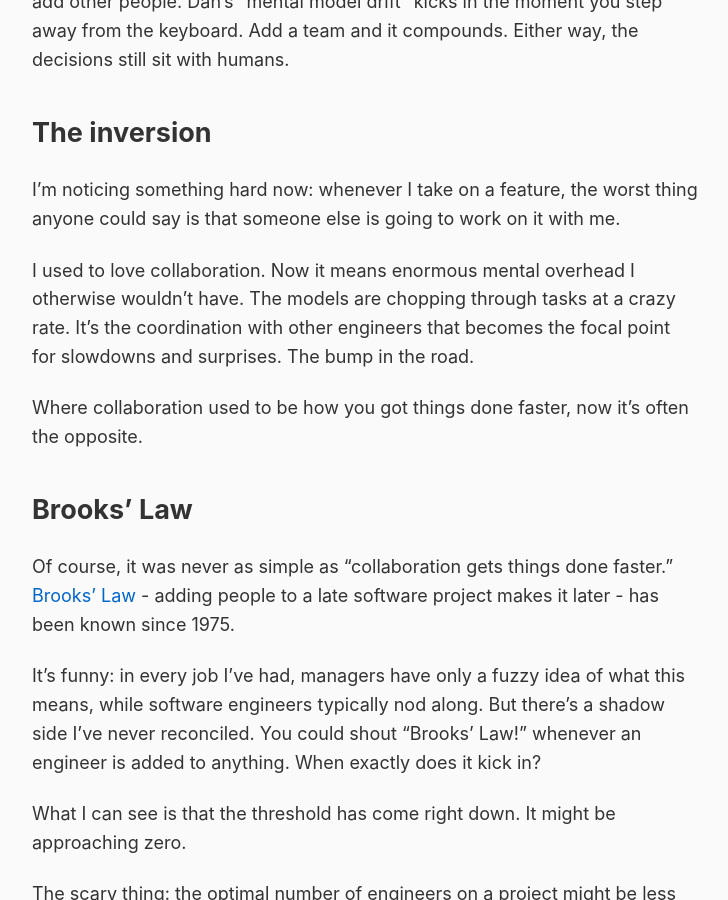
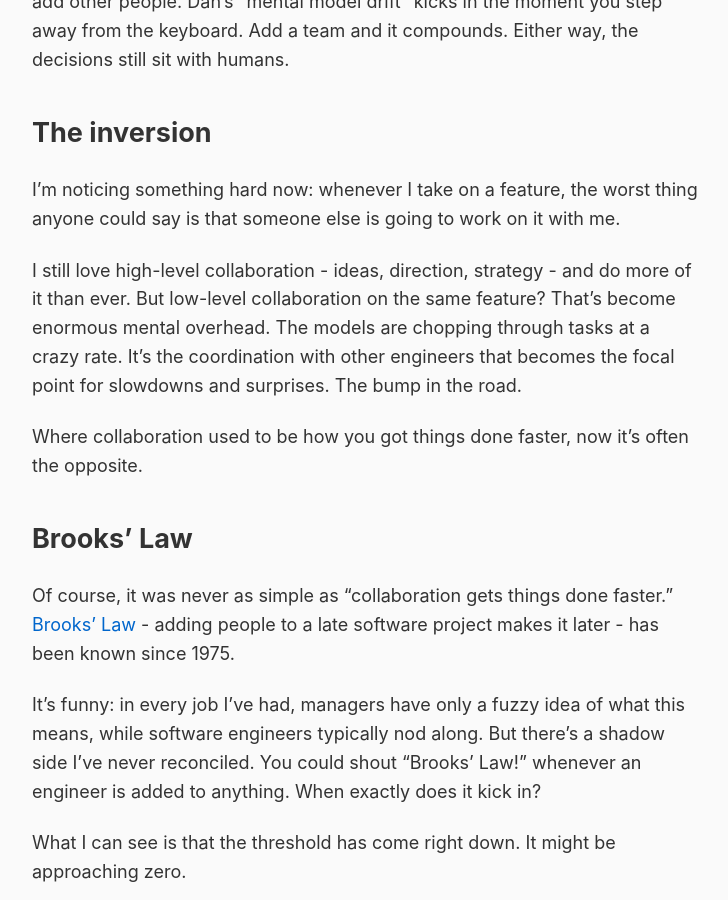
Before and after one commit to rob137/rob137.github.io, a Jekyll site: the page built from _posts/2026-01-03-brooks-law-redux.md, in a window 1280 px wide and 900 px high, scrolled down 2001 px. Shown: the whole window, without its empty margins (275-1003 px from the left). Built offline with Jekyll 4.4.1, drawn with Linux system fonts in a browser that asks for light colours.

Commit message:
Distinguish high vs low-level collaboration
🤖 Generated with [Claude Code](https://claude.com/claude-code)

Co-Authored-By: Claude Opus 4.5 <noreply@anthropic.com>

```diff
--- a/_posts/2026-01-03-brooks-law-redux.md
+++ b/_posts/2026-01-03-brooks-law-redux.md
@@ -42,7 +42,7 @@ Which means interpersonal communication, situational awareness, coordination - t
 
 I'm noticing something hard now: whenever I take on a feature, the worst thing anyone could say is that someone else is going to work on it with me.
 
-I used to love collaboration. Now it means enormous mental overhead I otherwise wouldn't have. The models are chopping through tasks at a crazy rate. It's the coordination with other engineers that becomes the focal point for slowdowns and surprises. The bump in the road.
+I still love high-level collaboration - ideas, direction, strategy - and do more of it than ever. But low-level collaboration on the same feature? That's become enormous mental overhead. The models are chopping through tasks at a crazy rate. It's the coordination with other engineers that becomes the focal point for slowdowns and surprises. The bump in the road.
 
 Where collaboration used to be how you got things done faster, now it's often the opposite.
 
```
